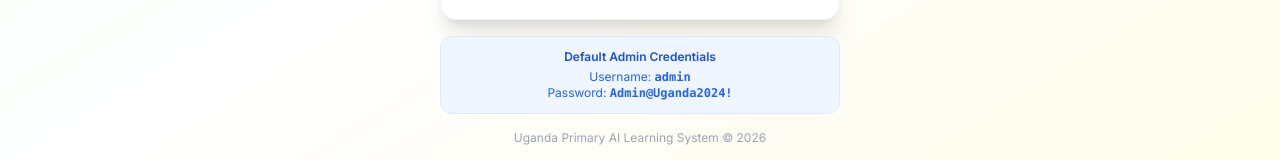
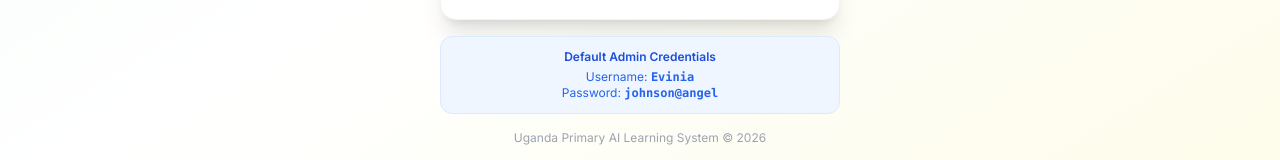
Before and after one commit to wasomrare/uganda-ai-learning, a Next.js app in the folder frontend/: page /login in a window 1280 px wide. Shown: the part 570-730 px from the top of the page. Built offline with nearby package versions, Linux system fonts and the light colour scheme; no server answers.

Commit message:
feat: seed admin credentials Evinia/johnson@angel

```diff
--- a/frontend/src/app/(auth)/login/page.tsx
+++ b/frontend/src/app/(auth)/login/page.tsx
@@ -105,8 +105,8 @@ export default function LoginPage() {
 
         <div className="mt-4 p-3 bg-blue-50 border border-blue-100 rounded-xl text-center">
           <p className="text-xs font-semibold text-blue-700 mb-1">Default Admin Credentials</p>
-          <p className="text-xs text-blue-600">Username: <span className="font-mono font-bold">admin</span></p>
-          <p className="text-xs text-blue-600">Password: <span className="font-mono font-bold">Admin@Uganda2024!</span></p>
+          <p className="text-xs text-blue-600">Username: <span className="font-mono font-bold">Evinia</span></p>
+          <p className="text-xs text-blue-600">Password: <span className="font-mono font-bold">johnson@angel</span></p>
         </div>
 
         <p className="text-center text-xs text-gray-400 mt-4">
```
Also changed, not shown: 1 other file (tests, documents, lock files or other folders).
